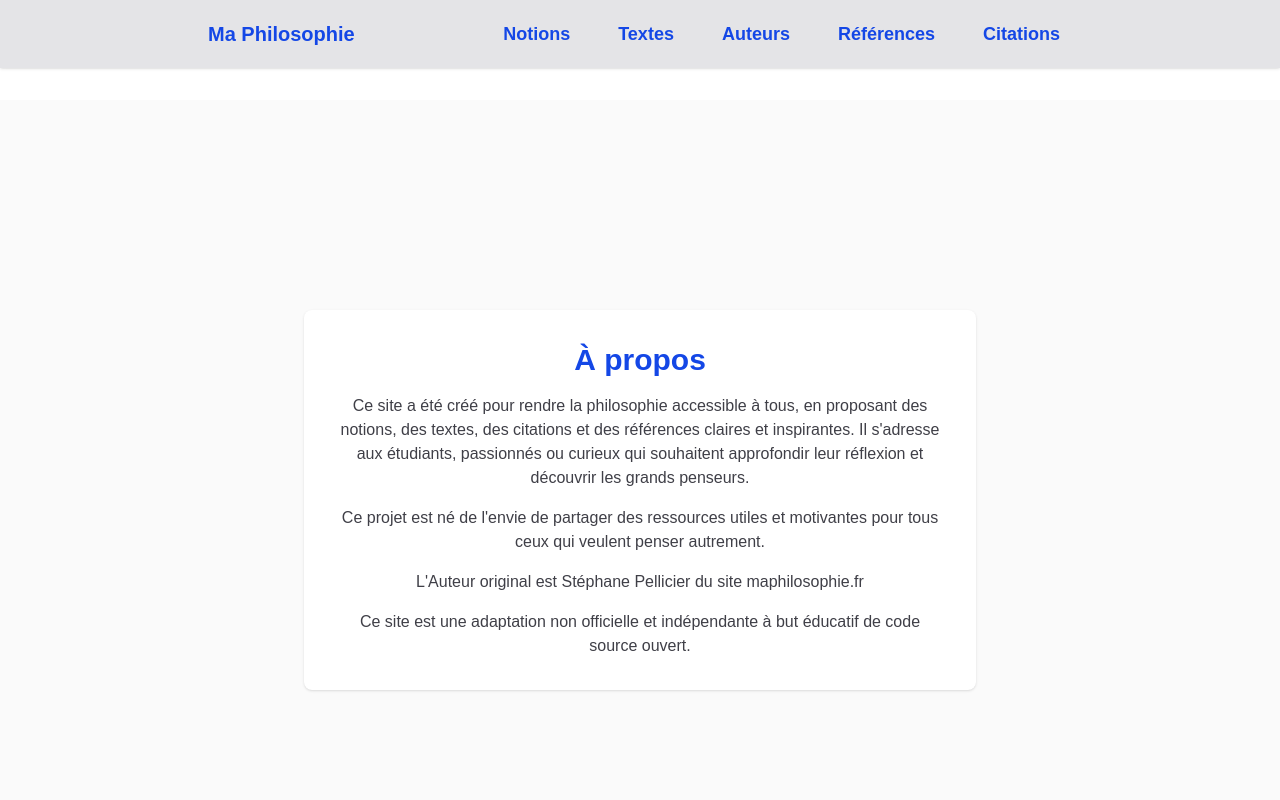
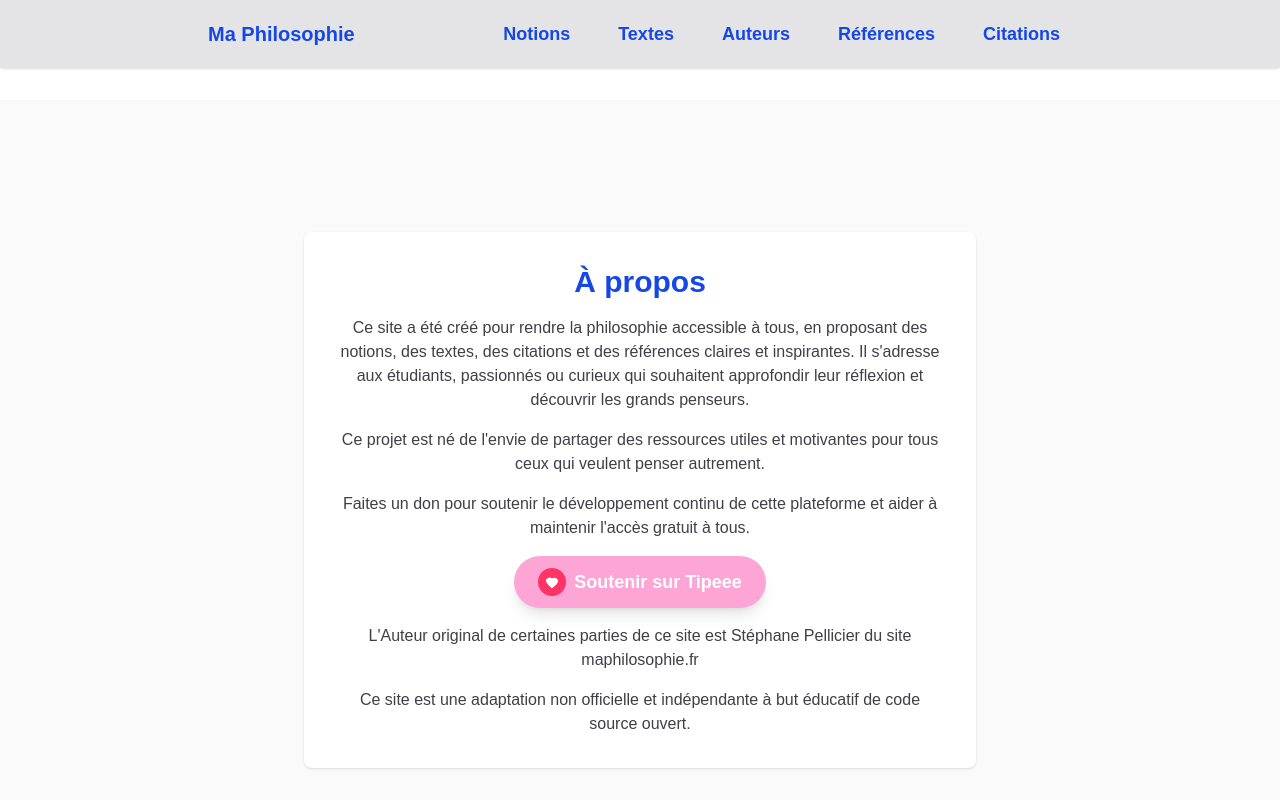
Before and after one commit to nazimboudeffa/philo-next16, a Next.js app: page /about in a window 1280 px wide. Shown: the top 800 px of the page. Built offline with nearby package versions, Linux system fonts and the light colour scheme.

Commit message:
added tipee

```diff
--- a/app/about/page.tsx
+++ b/app/about/page.tsx
@@ -1,5 +1,6 @@
 
 import React from "react";
+import TipeeeIcon from "../components/TipeeeIcon";
 
 export default function AboutPage() {
 	return (
@@ -12,8 +13,23 @@ export default function AboutPage() {
 				<p className="text-zinc-700 dark:text-zinc-200 mb-4">
 					Ce projet est né de l&apos;envie de partager des ressources utiles et motivantes pour tous ceux qui veulent penser autrement.
 				</p>
-                <p className="text-zinc-700 dark:text-zinc-200 mb-4">L&apos;Auteur original est Stéphane Pellicier du site <a href="https://maphilosophie.fr" target="_blank" rel="noopener noreferrer">maphilosophie.fr</a></p>
-                <p className="text-zinc-700 dark:text-zinc-200">Ce site est une adaptation non officielle et indépendante à but éducatif de code source ouvert.</p>
+				<p className="text-zinc-700 dark:text-zinc-200 mt-4">
+					Faites un don pour soutenir le développement continu de cette plateforme et aider à maintenir l&apos;accès gratuit à tous.
+				</p>
+				<div className="flex justify-center mt-4">
+					<a
+						href="https://fr.tipeee.com/nazimboudeffa"
+						target="_blank"
+						rel="noopener noreferrer"
+						className="inline-flex items-center gap-2 px-6 py-3 rounded-full bg-pink-300 hover:bg-pink-600 text-white font-semibold text-lg shadow-lg transition-colors duration-200 focus:outline-none focus:ring-2 focus:ring-pink-400"
+						aria-label="Faire un don sur Tipeee"
+					>
+						<TipeeeIcon className="w-7 h-7" />
+						<span>Soutenir sur Tipeee</span>
+					</a>
+				</div>
+                <p className="text-zinc-700 dark:text-zinc-200 mt-4">L&apos;Auteur original de certaines parties de ce site est Stéphane Pellicier du site <a href="https://maphilosophie.fr" target="_blank" rel="noopener noreferrer">maphilosophie.fr</a></p>
+                <p className="text-zinc-700 dark:text-zinc-200 mt-4">Ce site est une adaptation non officielle et indépendante à but éducatif de code source ouvert.</p>
 			</section>
 		</main>
 	);
--- /dev/null
+++ b/app/components/TipeeeIcon.tsx
@@ -0,0 +1,9 @@
+// Icône SVG pour Tipeee
+export default function TipeeeIcon({ className = "w-6 h-6" }: { readonly className?: string }) {
+  return (
+    <svg className={className} viewBox="0 0 32 32" fill="none" xmlns="http://www.w3.org/2000/svg">
+      <circle cx="16" cy="16" r="16" fill="#FF3366" />
+      <path d="M16 23s-7-4.35-7-9.5A4.5 4.5 0 0 1 16 12a4.5 4.5 0 0 1 7 2.5C23 18.65 16 23 16 23z" fill="white"/>
+    </svg>
+  );
+}
```
